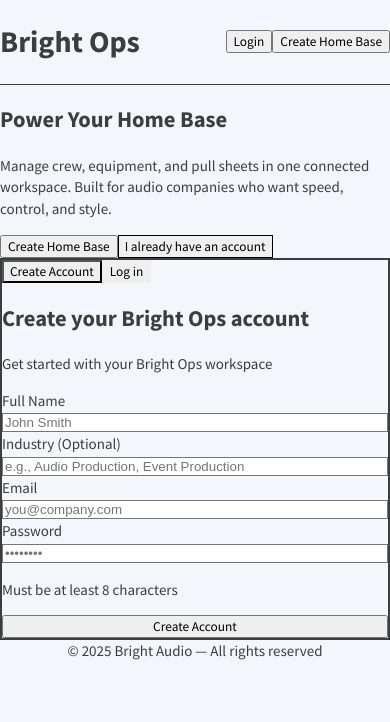
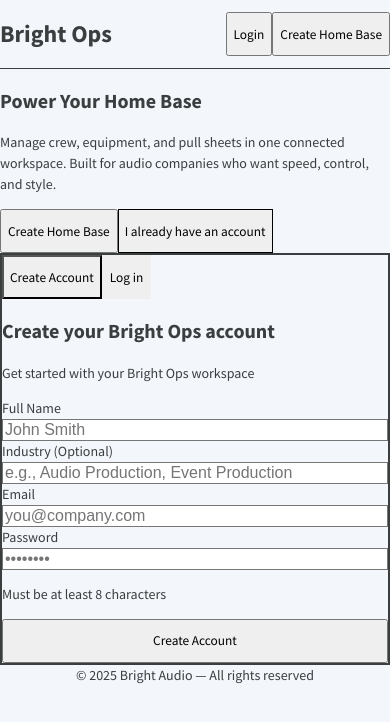
Before and after one commit to BrightAudio/Bright-Ops, a Next.js app: page / in a window 390 px wide. Shown: the top 722 px of the page. Built offline with nearby package versions, Linux system fonts and the light colour scheme; no server answers.

Commit message:
Fix mobile-only elements visibility - hide on desktop

```diff
--- a/app/app/dashboard/page.tsx
+++ b/app/app/dashboard/page.tsx
@@ -7,25 +7,20 @@ import DashboardLayout from "@/components/layout/DashboardLayout";
 export default function DashboardPage() {
   return (
     <DashboardLayout>
-      <div style={{ padding: '1.5rem' }}>
-        <h1 style={{
-          fontSize: '1.75rem',
-          fontWeight: 600,
-          color: 'var(--color-text-main)',
-          marginBottom: '1.5rem'
-        }}>
+      <div className="p-4 md:p-6">
+        <h1 className="text-2xl md:text-3xl font-semibold mb-4 md:mb-6">
           Dashboard
         </h1>
 
         {/* Dashboard grid with 2-column layout (responsive) */}
-        <div className="dashboard-grid">
+        <div className="dashboard-grid grid grid-cols-1 md:grid-cols-2 gap-4 md:gap-6">
           <MySchedule />
           <Tasks />
           <OpenInvoices />
         </div>
 
         {/* Gig Calendar - Full Width */}
-        <div className="mt-6">
+        <div className="mt-4 md:mt-6">
           <GigCalendar />
         </div>
       </div>
--- a/app/app/inventory/locations/page.tsx
+++ b/app/app/inventory/locations/page.tsx
@@ -2,22 +2,23 @@
 
 import DashboardLayout from "@/components/layout/DashboardLayout";
 import { useLocation, LOCATIONS, LocationType } from "@/lib/contexts/LocationContext";
-import Link from "next/link";
+import { useRouter } from "next/navigation";
 
 export default function StockLocationsPage() {
   const { currentLocation, setCurrentLocation } = useLocation();
+  const router = useRouter();
 
   return (
     <DashboardLayout>
       <main className="p-6">
         <div className="mb-6">
-          <Link
-            href="/app/inventory"
+          <button
+            onClick={() => router.back()}
             className="inline-flex items-center gap-2 text-zinc-400 hover:text-white transition-colors mb-4"
           >
-            <i className="fas fa-arrow-left"></i>
-            Back to Inventory
-          </Link>
+            <span>←</span>
+            Back
+          </button>
           <h1 className="text-3xl font-bold text-white mb-2">Stock Locations</h1>
           <p className="text-zinc-400">Select your active warehouse location to filter inventory</p>
         </div>
--- a/app/app/jobs/page.tsx
+++ b/app/app/jobs/page.tsx
@@ -79,7 +79,7 @@ export default function JobsPage() {
 
   return (
     <DashboardLayout>
-      <main className="bg-zinc-900 text-gray-100 min-h-screen p-6">
+      <div className="bg-zinc-900 text-gray-100 p-6">
       <div className="flex items-center justify-between mb-6">
         <h1 className="text-2xl font-bold">Jobs</h1>
         <div className="flex items-center gap-3">
@@ -242,7 +242,7 @@ export default function JobsPage() {
           ))}
         </div>
       )}
-    </main>
+    </div>
     </DashboardLayout>
   );
 }
--- a/app/globals.css
+++ b/app/globals.css
@@ -495,6 +495,9 @@ button{font-family:inherit; cursor:pointer}
 .sidebar-header {
   padding: 1.25rem 1rem;
   border-bottom: 1px solid rgba(255, 255, 255, 0.1);
+  display: flex;
+  justify-content: space-between;
+  align-items: center;
 }
 
 .sidebar-logo {
@@ -864,3 +867,202 @@ button{font-family:inherit; cursor:pointer}
   margin-bottom: 12px;
   opacity: 0.3;
 }
+
+/* ==============================================
+   MOBILE RESPONSIVE STYLES
+   ============================================== */
+
+/* Mobile breakpoints:
+   - sm: 640px
+   - md: 768px
+   - lg: 1024px
+*/
+
+/* Hide sidebar on mobile by default */
+@media (max-width: 768px) {
+  .main-area {
+    flex-direction: column;
+  }
+
+  .sidebar {
+    position: fixed !important;
+    left: -280px;
+    top: 0;
+    bottom: 0;
+    width: 280px;
+    z-index: 9999;
+    transition: left 0.3s ease;
+    background: var(--grey-900);
+  }
+
+  .sidebar.open {
+    left: 0 !important;
+  }
+
+  /* Mobile overlay when sidebar is open */
+  .sidebar-overlay {
+    display: none;
+    position: fixed;
+    top: 0;
+    left: 0;
+    right: 0;
+    bottom: 0;
+    background: rgba(0, 0, 0, 0.5);
+    z-index: 9998;
+  }
+
+  .sidebar-overlay.active {
+    display: block;
+  }
+
+  /* Top bar mobile adjustments */
+  .top-bar {
+    padding: 0.75rem 1rem !important;
+  }
+
+  .app-title {
+    font-size: 1.125rem !important;
+  }
+
+  .right-actions {
+    gap: 0.5rem !important;
+  }
+
+  .icon-btn {
+    padding: 0.5rem !important;
+    font-size: 1rem !important;
+  }
+
+  /* Search and notifications - make full width on mobile */
+  .right-actions > div > div[style*="position: fixed"] {
+    left: 1rem !important;
+    right: 1rem !important;
+    min-width: auto !important;
+    max-width: none !important;
+  }
+
+  /* Dashboard grid - stack on mobile */
+  .dashboard-grid {
+    grid-template-columns: 1fr !important;
+    gap: 1rem !important;
+  }
+
+  /* Widget cards - adjust padding */
+  .widget-card {
+    padding: 1rem !important;
+  }
+
+  .widget-header h3 {
+    font-size: 1rem !important;
+  }
+
+  /* Tables - make scrollable horizontally */
+  table {
+    display: block;
+    overflow-x: auto;
+    white-space: nowrap;
+  }
+
+  thead, tbody, tr {
+    display: table;
+    width: 100%;
+    table-layout: fixed;
+  }
+
+  /* Form inputs - full width on mobile */
+  input[type="text"],
+  input[type="email"],
+  input[type="password"],
+  input[type="number"],
+  input[type="date"],
+  input[type="datetime-local"],
+  select,
+  textarea {
+    font-size: 16px !important; /* Prevents zoom on iOS */
+  }
+
+  /* Modal adjustments */
+  .modal-content {
+    margin: 1rem !important;
+    max-height: calc(100vh - 2rem) !important;
+  }
+
+  /* Navigation items - larger touch targets */
+  .nav-item {
+    padding: 0.875rem 1rem !important;
+    font-size: 0.9375rem !important;
+  }
+
+  /* Hide certain UI elements on very small screens */
+  @media (max-width: 480px) {
+    .hide-on-tiny {
+      display: none !important;
+    }
+
+    .app-title {
+      font-size: 1rem !important;
+    }
+
+    .right-actions {
+      gap: 0.25rem !important;
+    }
+
+    .icon-btn i {
+      font-size: 0.875rem !important;
+    }
+  }
+}
+
+/* Tablet adjustments (768px - 1024px) */
+@media (min-width: 769px) and (max-width: 1024px) {
+  .sidebar {
+    width: 200px;
+  }
+
+  .nav-item {
+    padding: 0.625rem 0.875rem !important;
+    font-size: 0.875rem !important;
+  }
+
+  .dashboard-grid {
+    grid-template-columns: repeat(auto-fit, minmax(280px, 1fr)) !important;
+  }
+}
+
+/* Desktop - hide mobile-only elements */
+@media (min-width: 768px) {
+  .md\:hidden {
+    display: none !important;
+  }
+}
+
+/* Ensure text is readable on all devices */
+@media (max-width: 768px) {
+  body {
+    font-size: 14px;
+    line-height: 1.5;
+  }
+
+  h1 {
+    font-size: 1.5rem;
+  }
+
+  h2 {
+    font-size: 1.25rem;
+  }
+
+  h3 {
+    font-size: 1.125rem;
+  }
+
+  /* Improve button touch targets */
+  button {
+    min-height: 44px;
+    min-width: 44px;
+  }
+
+  /* Stack form grids on mobile */
+  .grid {
+    grid-template-columns: 1fr !important;
+  }
+}
--- a/components/layout/DashboardLayout.tsx
+++ b/components/layout/DashboardLayout.tsx
@@ -60,6 +60,7 @@ export default function DashboardLayout({
 }) {
   const [sidebarCollapsed, setSidebarCollapsed] = useState(true); // Start collapsed
   const [sidebarHovered, setSidebarHovered] = useState(false);
+  const [mobileMenuOpen, setMobileMenuOpen] = useState(false); // Mobile menu state
   const [profileOpen, setProfileOpen] = useState(false);
   const [searchOpen, setSearchOpen] = useState(false);
   const [notificationsOpen, setNotificationsOpen] = useState(false);
@@ -122,6 +123,8 @@ export default function DashboardLayout({
   const handleNavClick = () => {
     // Collapse sidebar after clicking a nav item
     setSidebarCollapsed(true);
+    // Close mobile menu
+    setMobileMenuOpen(false);
   };
 
   const handleMouseEnter = () => {
@@ -140,12 +143,21 @@ export default function DashboardLayout({
       {/* Top Bar */}
       <header className="top-bar">
         <div className="left-section">
+          {/* Desktop sidebar toggle */}
           <button
-            className="sidebar-toggle"
+            className="sidebar-toggle hidden md:block"
             onClick={toggleSidebar}
             aria-label="Toggle sidebar"
           >
-            <i className="fas fa-bars"></i>
+            ☰
+          </button>
+          {/* Mobile menu toggle */}
+          <button
+            className="sidebar-toggle md:hidden"
+            onClick={() => setMobileMenuOpen(!mobileMenuOpen)}
+            aria-label="Toggle mobile menu"
+          >
+            ☰
           </button>
           <div className="app-title">Bright Ops</div>
         </div>
@@ -156,7 +168,7 @@ export default function DashboardLayout({
             href="/app/inventory/locations"
             className="flex items-center gap-2 px-3 py-1.5 rounded-md bg-zinc-800 border border-zinc-700 hover:border-zinc-600 transition-colors text-sm"
           >
-            <i className="fas fa-map-marker-alt text-blue-400"></i>
+            <span className="text-blue-400">📍</span>
             <span className="text-zinc-300">{currentLocation}</span>
           </Link>
 
@@ -167,7 +179,7 @@ export default function DashboardLayout({
               aria-label="Search"
               onClick={() => setSearchOpen(!searchOpen)}
             >
-              <i className="fas fa-search"></i>
+              🔍
             </button>
 
             {searchOpen && (
@@ -220,7 +232,7 @@ export default function DashboardLayout({
               aria-label="Notifications"
               onClick={() => setNotificationsOpen(!notificationsOpen)}
             >
-              <i className="fas fa-bell"></i>
+              🔔
               <span style={{
                 position: 'absolute',
                 top: '6px',
@@ -547,9 +559,15 @@ export default function DashboardLayout({
 
       {/* Main Area: Sidebar + Content */}
       <div className="main-area">
+        {/* Mobile Sidebar Overlay */}
+        <div
+          className={`sidebar-overlay ${mobileMenuOpen ? 'active' : ''}`}
+          onClick={() => setMobileMenuOpen(false)}
+        ></div>
+
         {/* Sidebar Navigation */}
         <nav
-          className={`sidebar ${isExpanded ? "" : "collapsed"}`}
+          className={`sidebar ${isExpanded ? "" : "collapsed"} ${mobileMenuOpen ? 'open' : ''}`}
           onMouseEnter={handleMouseEnter}
           onMouseLeave={handleMouseLeave}
         >
@@ -557,6 +575,14 @@ export default function DashboardLayout({
             <div className="sidebar-logo">
               {isExpanded ? "Bright Ops" : "BO"}
             </div>
+            {/* Close button for mobile */}
+            <button
+              className="md:hidden p-2 text-white hover:bg-white/10 rounded"
+              onClick={() => setMobileMenuOpen(false)}
+              aria-label="Close menu"
+            >
+              ×
+            </button>
           </div>
 
           <div className="sidebar-nav">
```
Also changed, not shown: components/GigCalendar.tsx (+59 -54 lines).
